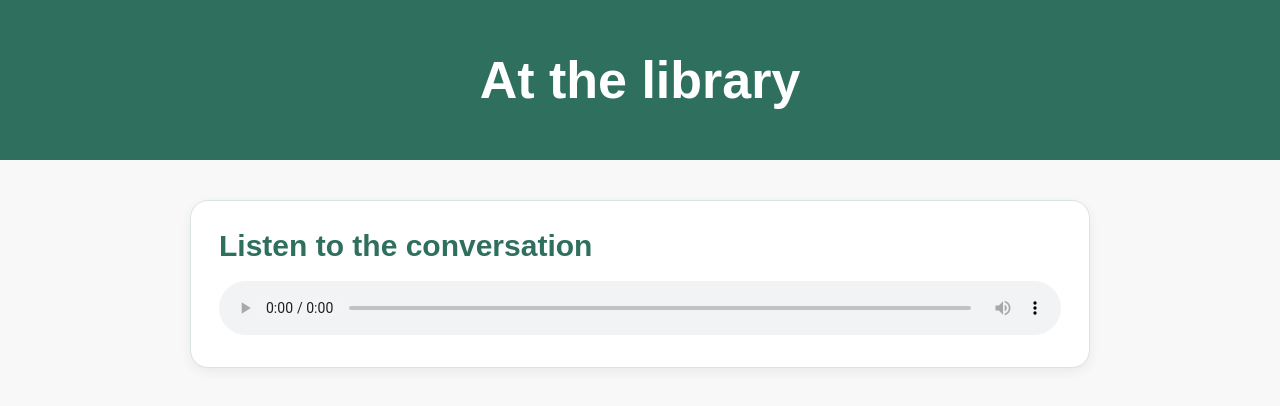
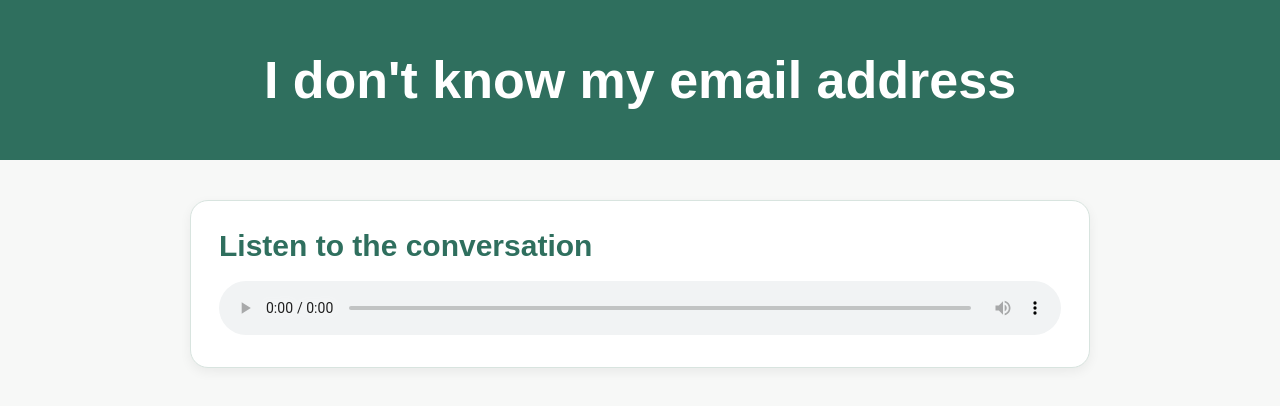
Before and after one commit to yolanda-prog/at-the-library, a plain HTML site: page index.html in a window 1280 px wide. Drawn offline with Linux system fonts and the light colour scheme.

Commit message:
Change header text to 'I don't know my email address'

```diff
--- a/index.html
+++ b/index.html
@@ -85,7 +85,7 @@ header{
 <body>
 
 <header>
-    <h1>At the library</h1>
+    <h1>I don't know my email address</h1>
 </header>
 
 <main>
```
